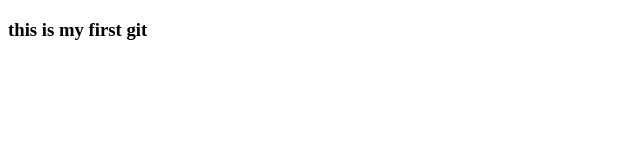
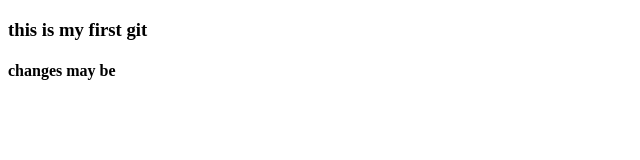
Before and after one commit to Saidunaidu/52r-sa, a plain HTML site: page index.html in a window 1280 px wide. Shown: the full height of the page, 0-640 px from the left. Drawn offline with Linux system fonts and the light colour scheme.

Commit message:
Update index.html

```diff
--- a/index.html
+++ b/index.html
@@ -7,5 +7,6 @@
 </head>
 <body>
     <h3>this is my first git</h3>
+    <h4>changes may be</h4>
 </body>
 </html>
```
